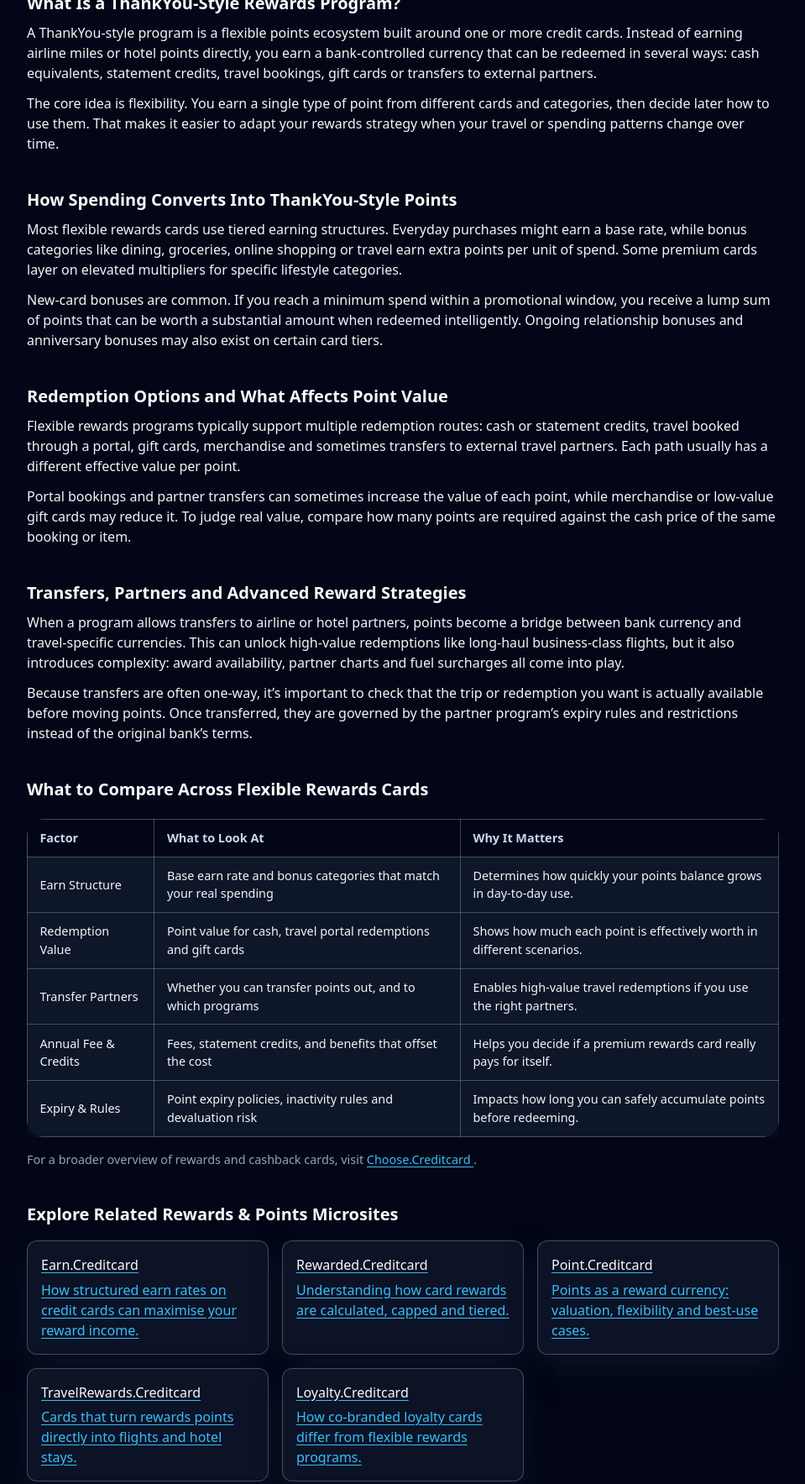
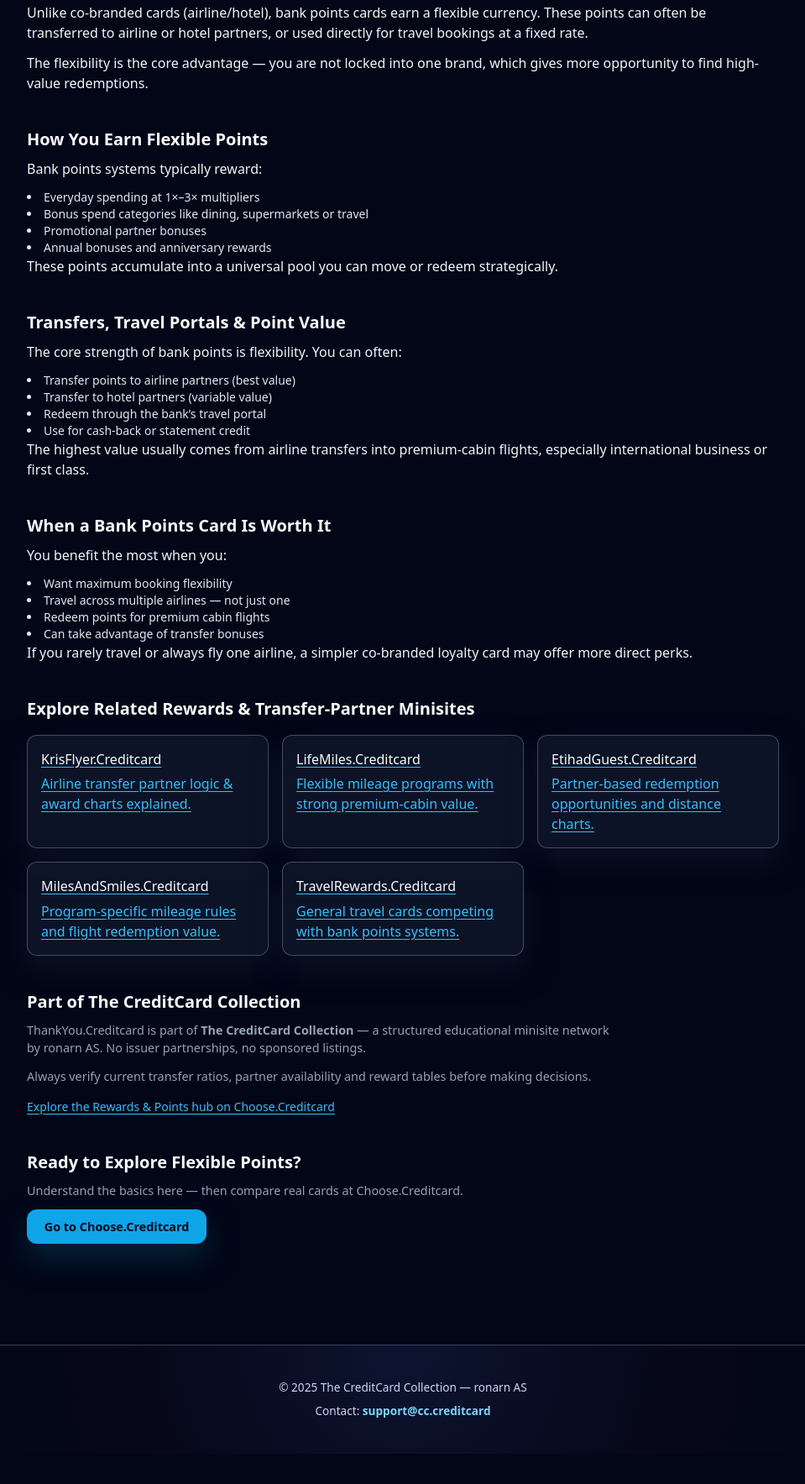
Before and after one commit to ChooseCreditCard/thankyou.creditcard, a plain HTML site: page index.html in a window 1280 px wide. Shown: the part 503-2270 px from the top of the page at 84% size, without its empty margins (160-1119 px from the left). After the commit the page ends 2234 px from the top, so only its background shows below. Drawn offline with nearby package versions, Linux system fonts and the light colour scheme.

Commit message:
Update index.html

```diff
--- a/index.html
+++ b/index.html
@@ -4,22 +4,22 @@
   <meta charset="UTF-8" />
   <meta name="viewport" content="width=device-width, initial-scale=1" />
 
-  <title>ThankYou.Creditcard – Flexible Points & Rewards Credit Cards Explained</title>
-  <meta name="description" content="How ThankYou-style rewards credit cards work: earning flexible points, transfer partners, redemption options, bonuses, fees and what to compare before choosing a rewards card." />
+  <title>ThankYou.Creditcard – Bank Points & Transfer-Partner Cards Explained</title>
+  <meta name="description" content="How bank points ecosystems like ThankYou-style reward systems work: earning flexible points, transfer partners, redemption value, travel multipliers and how to evaluate real-value for flights and hotels." />
   <meta name="robots" content="index,follow" />
   <link rel="canonical" href="https://thankyou.creditcard/" />
 
   <!-- Open Graph -->
-  <meta property="og:title" content="ThankYou.Creditcard – Flexible Points & Rewards Cards Explained" />
-  <meta property="og:description" content="Independent overview of flexible rewards credit cards similar to ThankYou-style programs — how points are earned, redeemed and transferred to partners." />
+  <meta property="og:title" content="ThankYou.Creditcard – Flexible Bank Points Explained" />
+  <meta property="og:description" content="Independent overview of bank-centered rewards: earning flexible points, transferring to airlines/hotels, redemption strategies and the math behind travel value." />
   <meta property="og:type" content="website" />
   <meta property="og:url" content="https://thankyou.creditcard/" />
   <meta property="og:image" content="https://choose.creditcard/preview.png?utm_source=thankyou.creditcard&utm_medium=referral&utm_campaign=og_image" />
 
   <!-- Twitter -->
   <meta name="twitter:card" content="summary_large_image" />
-  <meta name="twitter:title" content="ThankYou.Creditcard – Rewards & Points Cards Guide" />
-  <meta name="twitter:description" content="Learn how flexible rewards credit cards earn points, how redemptions and transfers work, and what to look for when comparing ThankYou-style programs." />
+  <meta name="twitter:title" content="ThankYou.Creditcard – Bank Points Ecosystem" />
+  <meta name="twitter:description" content="Learn how flexible bank points work: earning, transferring to airlines, booking travel and calculating real-point value." />
   <meta name="twitter:image" content="https://choose.creditcard/preview.png?utm_source=thankyou.creditcard&utm_medium=referral&utm_campaign=twitter_image" />
 
   <!-- GA4 -->
@@ -31,185 +31,194 @@
     gtag('config', 'G-64FE63JQ3H');
   </script>
 
-  <!-- Tailwind for utility classes -->
+  <!-- Tailwind -->
   <script src="https://cdn.tailwindcss.com"></script>
 
-  <!-- Shared minisite styles -->
+  <!-- Shared minisite stylesheet -->
   <link rel="stylesheet" href="./styles.css" />
 </head>
+
 <body class="bg-slate-950 text-slate-100">
+  <!-- HEADER -->
   <header class="site-header">
     <div class="nav-inner max-w-6xl">
       <div class="brand">
         <div class="cc-logo">CC</div>
         <div class="brand-text">
           <div class="brand-title">ThankYou.Creditcard</div>
-          <div class="brand-subtitle">Flexible Points & Rewards Cards</div>
+          <div class="brand-subtitle">Bank Points & Transfer Ecosystems</div>
         </div>
       </div>
-      <nav class="nav-links" aria-label="Page navigation">
+
+      <nav class="nav-links">
         <a href="#overview">Overview</a>
         <a href="#earning">Earning Points</a>
-        <a href="#redeeming">Redeeming & Value</a>
+        <a href="#value">Transfers & Value</a>
       </nav>
     </div>
   </header>
 
   <main class="cc-page">
-    <!-- Breadcrumb -->
+
+    <!-- BREADCRUMB -->
     <div class="cc-breadcrumb">
       <a href="https://choose.creditcard/?utm_source=thankyou.creditcard&utm_medium=referral&utm_campaign=breadcrumb">Home</a>
       &nbsp;›&nbsp;
       ThankYou.Creditcard
     </div>
 
-    <!-- Hero -->
+    <!-- HERO -->
     <section class="hero">
       <div class="hero-content">
-        <h1>How ThankYou-Style Rewards Credit Cards Really Work</h1>
+        <h1>How Bank Points Ecosystems Work — Flexible Travel Value</h1>
         <p class="hero-lead">
-          Flexible rewards programs let one credit card earn points that can be used for travel, cashback, gift cards and sometimes transfers to partners. This page explains how ThankYou-style points systems work and what to compare before choosing a rewards card.
+          Bank-centered points programs turn everyday spending into flexible rewards that can
+          transfer to travel partners or be used for flights, hotels, or statement credits.
+          This guide shows you how the ecosystem works — and how to judge real value.
         </p>
-        <a class="cta" href="https://choose.creditcard/rewards/?utm_source=thankyou.creditcard&utm_medium=referral&utm_campaign=hero_cta">
-          Compare flexible rewards cards
+        <a class="cta"
+           href="https://choose.creditcard/rewards/?utm_source=thankyou.creditcard&utm_medium=referral&utm_campaign=hero_cta">
+          Compare rewards cards
         </a>
       </div>
     </section>
 
-    <!-- Overview -->
+    <!-- OVERVIEW -->
     <section id="overview" class="section">
-      <h2>What Is a ThankYou-Style Rewards Program?</h2>
-      <p>A ThankYou-style program is a flexible points ecosystem built around one or more credit cards. Instead of earning airline miles or hotel points directly, you earn a bank-controlled currency that can be redeemed in several ways: cash equivalents, statement credits, travel bookings, gift cards or transfers to external partners.</p>
-      <p>The core idea is flexibility. You earn a single type of point from different cards and categories, then decide later how to use them. That makes it easier to adapt your rewards strategy when your travel or spending patterns change over time.</p>
-    </section>
-
-    <!-- Earning Points -->
-    <section id="earning" class="section">
-      <h2>How Spending Converts Into ThankYou-Style Points</h2>
-      <p>Most flexible rewards cards use tiered earning structures. Everyday purchases might earn a base rate, while bonus categories like dining, groceries, online shopping or travel earn extra points per unit of spend. Some premium cards layer on elevated multipliers for specific lifestyle categories.</p>
-      <p>New-card bonuses are common. If you reach a minimum spend within a promotional window, you receive a lump sum of points that can be worth a substantial amount when redeemed intelligently. Ongoing relationship bonuses and anniversary bonuses may also exist on certain card tiers.</p>
-    </section>
-
-    <!-- Redeeming & Value -->
-    <section id="redeeming" class="section">
-      <h2>Redemption Options and What Affects Point Value</h2>
-      <p>Flexible rewards programs typically support multiple redemption routes: cash or statement credits, travel booked through a portal, gift cards, merchandise and sometimes transfers to external travel partners. Each path usually has a different effective value per point.</p>
-      <p>Portal bookings and partner transfers can sometimes increase the value of each point, while merchandise or low-value gift cards may reduce it. To judge real value, compare how many points are required against the cash price of the same booking or item.</p>
-    </section>
-
-    <!-- Extra section: Transfers & Partner Use -->
-    <section class="section">
-      <h2>Transfers, Partners and Advanced Reward Strategies</h2>
-      <p>When a program allows transfers to airline or hotel partners, points become a bridge between bank currency and travel-specific currencies. This can unlock high-value redemptions like long-haul business-class flights, but it also introduces complexity: award availability, partner charts and fuel surcharges all come into play.</p>
-      <p>Because transfers are often one-way, it’s important to check that the trip or redemption you want is actually available before moving points. Once transferred, they are governed by the partner program’s expiry rules and restrictions instead of the original bank’s terms.</p>
-    </section>
-
-    <!-- Comparison table -->
-    <section class="section">
-      <h2>What to Compare Across Flexible Rewards Cards</h2>
-      <div class="table-wrap">
-        <table class="table">
-          <thead>
-          <tr>
-            <th>Factor</th>
-            <th>What to Look At</th>
-            <th>Why It Matters</th>
-          </tr>
-          </thead>
-          <tbody>
-          <tr>
-            <td>Earn Structure</td>
-            <td>Base earn rate and bonus categories that match your real spending</td>
-            <td>Determines how quickly your points balance grows in day-to-day use.</td>
-          </tr>
-          <tr>
-            <td>Redemption Value</td>
-            <td>Point value for cash, travel portal redemptions and gift cards</td>
-            <td>Shows how much each point is effectively worth in different scenarios.</td>
-          </tr>
-          <tr>
-            <td>Transfer Partners</td>
-            <td>Whether you can transfer points out, and to which programs</td>
-            <td>Enables high-value travel redemptions if you use the right partners.</td>
-          </tr>
-          <tr>
-            <td>Annual Fee & Credits</td>
-            <td>Fees, statement credits, and benefits that offset the cost</td>
-            <td>Helps you decide if a premium rewards card really pays for itself.</td>
-          </tr>
-          <tr>
-            <td>Expiry & Rules</td>
-            <td>Point expiry policies, inactivity rules and devaluation risk</td>
-            <td>Impacts how long you can safely accumulate points before redeeming.</td>
-          </tr>
-          </tbody>
-        </table>
-      </div>
-      <p class="small">
-        For a broader overview of rewards and cashback cards, visit
-        <a href="https://choose.creditcard/rewards/?utm_source=thankyou.creditcard&utm_medium=referral&utm_campaign=comparison_section">
-          Choose.Creditcard
-        </a>.
+      <h2>What Is a Bank Points Ecosystem?</h2>
+      <p>
+        Unlike co-branded cards (airline/hotel), bank points cards earn a flexible currency.
+        These points can often be transferred to airline or hotel partners, or used directly
+        for travel bookings at a fixed rate.
+      </p>
+      <p>
+        The flexibility is the core advantage — you are not locked into one brand, which gives
+        more opportunity to find high-value redemptions.
       </p>
     </section>
 
-    <!-- Cluster links -->
+    <!-- EARNING -->
+    <section id="earning" class="section">
+      <h2>How You Earn Flexible Points</h2>
+
+      <p>Bank points systems typically reward:</p>
+
+      <ul class="list-disc list-inside text-sm text-slate-200">
+        <li>Everyday spending at 1×–3× multipliers</li>
+        <li>Bonus spend categories like dining, supermarkets or travel</li>
+        <li>Promotional partner bonuses</li>
+        <li>Annual bonuses and anniversary rewards</li>
+      </ul>
+
+      <p>
+        These points accumulate into a universal pool you can move or redeem strategically.
+      </p>
+    </section>
+
+    <!-- VALUE -->
+    <section id="value" class="section">
+      <h2>Transfers, Travel Portals & Point Value</h2>
+      <p>
+        The core strength of bank points is flexibility. You can often:
+      </p>
+
+      <ul class="list-disc list-inside text-sm text-slate-200">
+        <li>Transfer points to airline partners (best value)</li>
+        <li>Transfer to hotel partners (variable value)</li>
+        <li>Redeem through the bank’s travel portal</li>
+        <li>Use for cash-back or statement credit</li>
+      </ul>
+
+      <p>
+        The highest value usually comes from airline transfers into premium-cabin flights,
+        especially international business or first class.
+      </p>
+    </section>
+
+    <!-- WHEN IT MAKES SENSE -->
     <section class="section">
-      <h2>Explore Related Rewards & Points Microsites</h2>
+      <h2>When a Bank Points Card Is Worth It</h2>
+
+      <p>You benefit the most when you:</p>
+
+      <ul class="list-disc list-inside text-sm text-slate-200">
+        <li>Want maximum booking flexibility</li>
+        <li>Travel across multiple airlines — not just one</li>
+        <li>Redeem points for premium cabin flights</li>
+        <li>Can take advantage of transfer bonuses</li>
+      </ul>
+
+      <p>
+        If you rarely travel or always fly one airline, a simpler co-branded loyalty card
+        may offer more direct perks.
+      </p>
+    </section>
+
+    <!-- CLUSTER LINKS -->
+    <section class="section">
+      <h2>Explore Related Rewards & Transfer-Partner Minisites</h2>
+
       <div class="cluster-grid">
-        <a class="cluster-card" href="https://earn.creditcard/?utm_source=thankyou.creditcard&utm_medium=referral&utm_campaign=cluster_earn">
-          <h3>Earn.Creditcard</h3>
-          <p>How structured earn rates on credit cards can maximise your reward income.</p>
+
+        <a class="cluster-card"
+           href="https://krisflyer.creditcard/?utm_source=thankyou.creditcard&utm_medium=referral&utm_campaign=cluster_krisflyer">
+          <h3>KrisFlyer.Creditcard</h3>
+          <p>Airline transfer partner logic & award charts explained.</p>
         </a>
-        <a class="cluster-card" href="https://rewarded.creditcard/?utm_source=thankyou.creditcard&utm_medium=referral&utm_campaign=cluster_rewarded">
-          <h3>Rewarded.Creditcard</h3>
-          <p>Understanding how card rewards are calculated, capped and tiered.</p>
+
+        <a class="cluster-card"
+           href="https://lifemiles.creditcard/?utm_source=thankyou.creditcard&utm_medium=referral&utm_campaign=cluster_lifemiles">
+          <h3>LifeMiles.Creditcard</h3>
+          <p>Flexible mileage programs with strong premium-cabin value.</p>
         </a>
-        <a class="cluster-card" href="https://point.creditcard/?utm_source=thankyou.creditcard&utm_medium=referral&utm_campaign=cluster_point">
-          <h3>Point.Creditcard</h3>
-          <p>Points as a reward currency: valuation, flexibility and best-use cases.</p>
+
+        <a class="cluster-card"
+           href="https://etihadguest.creditcard/?utm_source=thankyou.creditcard&utm_medium=referral&utm_campaign=cluster_etihadguest">
+          <h3>EtihadGuest.Creditcard</h3>
+          <p>Partner-based redemption opportunities and distance charts.</p>
         </a>
-        <a class="cluster-card" href="https://travelrewards.creditcard/?utm_source=thankyou.creditcard&utm_medium=referral&utm_campaign=cluster_travelrewards">
+
+        <a class="cluster-card"
+           href="https://milesandsmiles.creditcard/?utm_source=thankyou.creditcard&utm_medium=referral&utm_campaign=cluster_milesandsmiles">
+          <h3>MilesAndSmiles.Creditcard</h3>
+          <p>Program-specific mileage rules and flight redemption value.</p>
+        </a>
+
+        <a class="cluster-card"
+           href="https://travelrewards.creditcard/?utm_source=thankyou.creditcard&utm_medium=referral&utm_campaign=cluster_travelrewards">
           <h3>TravelRewards.Creditcard</h3>
-          <p>Cards that turn rewards points directly into flights and hotel stays.</p>
-        </a>
-        <a class="cluster-card" href="https://loyalty.creditcard/?utm_source=thankyou.creditcard&utm_medium=referral&utm_campaign=cluster_loyalty">
-          <h3>Loyalty.Creditcard</h3>
-          <p>How co-branded loyalty cards differ from flexible rewards programs.</p>
+          <p>General travel cards competing with bank points systems.</p>
         </a>
       </div>
     </section>
 
-    <!-- Collection section -->
+    <!-- COLLECTION -->
     <section class="section">
       <h2>Part of The CreditCard Collection</h2>
       <p class="small">
-        ThankYou.Creditcard is one spoke in <strong>The CreditCard Collection</strong> — a network of focused microsites operated by ronarn AS. Each page breaks down a single card concept in neutral, descriptive language and then sends you to independent comparison tools.
+        ThankYou.Creditcard is part of <strong>The CreditCard Collection</strong> — a structured
+        educational minisite network by ronarn AS. No issuer partnerships, no sponsored listings.
       </p>
       <p class="small">
-        We do not issue cards or run rewards programs. This site summarises common structures and trade-offs so you can read official terms and marketing with more context.
-      </p>
-      <p class="small">
-        The content is educational only and not financial advice. Card offers, earn rates and redemption rules change frequently — always confirm details with the issuer before applying.
+        Always verify current transfer ratios, partner availability and reward tables before making decisions.
       </p>
 
-      <!-- REQUIRED HUB SNIPPET – Rewards hub -->
+      <!-- HUB SNIPPET (REWARDS HUB) -->
       <div class="hub-link">
-        <a href="https://choose.creditcard/rewards/?utm_source=thankyou.creditcard&utm_medium=referral&utm_campaign=minisite_to_hub"
+        <a href="https://choose.creditcard/rewards/?utm_source=thankyou.creditcard&utm_medium=referral&utm_campaign=minisite_to_rewards_hub"
            class="text-sm text-slate-600 hover:text-slate-900">
-          Learn more at the Rewards hub
+          Explore the Rewards &amp; Points hub on Choose.Creditcard
         </a>
       </div>
     </section>
 
-    <!-- Bottom CTA -->
+    <!-- CTA -->
     <section class="section">
-      <h2>Ready to Compare Flexible Rewards Cards?</h2>
-      <p class="small">
-        Use ThankYou.Creditcard to understand how flexible points systems work — then visit the Rewards hub to see concrete card options, side-by-side comparisons and key terms.
-      </p>
-      <a class="cta" href="https://choose.creditcard/rewards/?utm_source=thankyou.creditcard&utm_medium=referral&utm_campaign=bottom_cta">
-        Go to the Rewards hub
+      <h2>Ready to Explore Flexible Points?</h2>
+      <p class="small">Understand the basics here — then compare real cards at Choose.Creditcard.</p>
+      <a class="cta"
+         href="https://choose.creditcard/?utm_source=thankyou.creditcard&utm_medium=referral&utm_campaign=bottom_cta">
+        Go to Choose.Creditcard
       </a>
     </section>
   </main>
```
